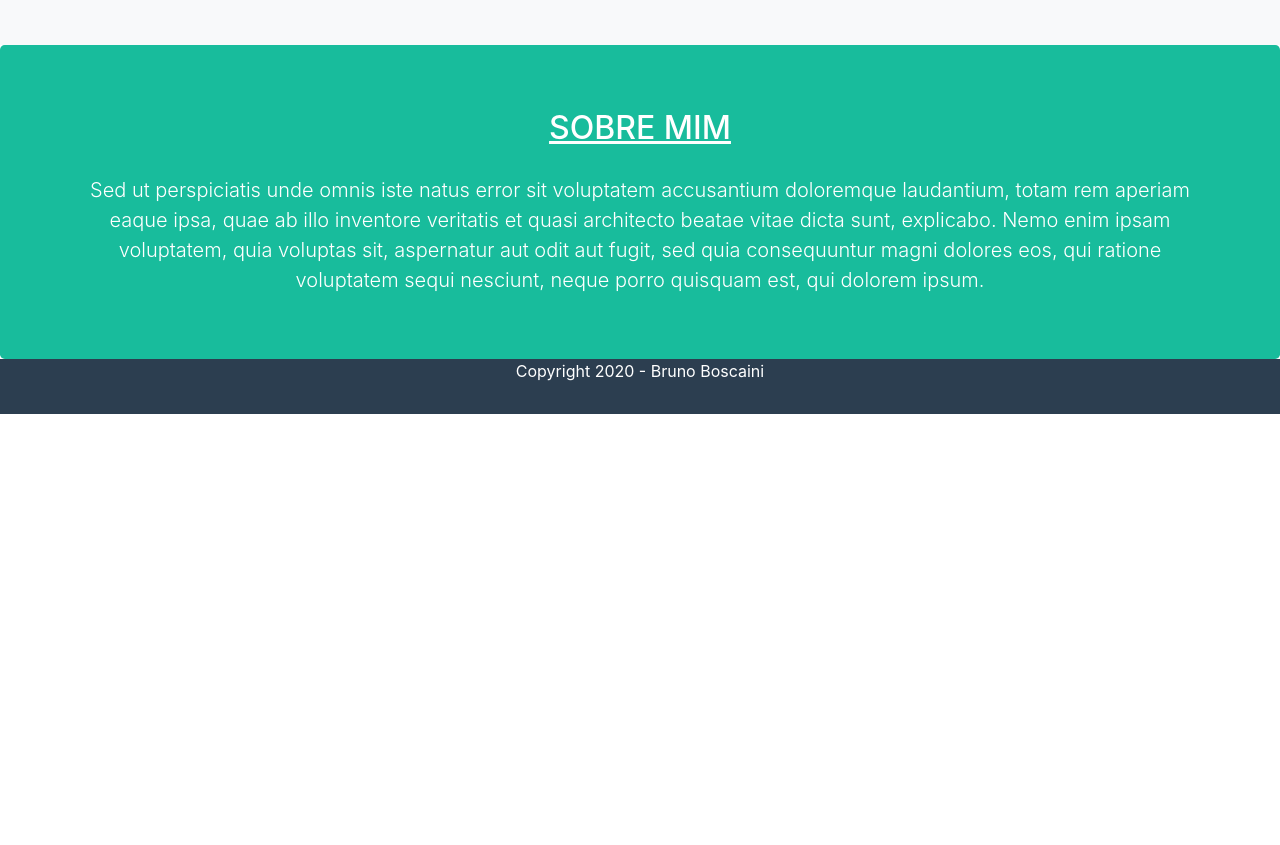
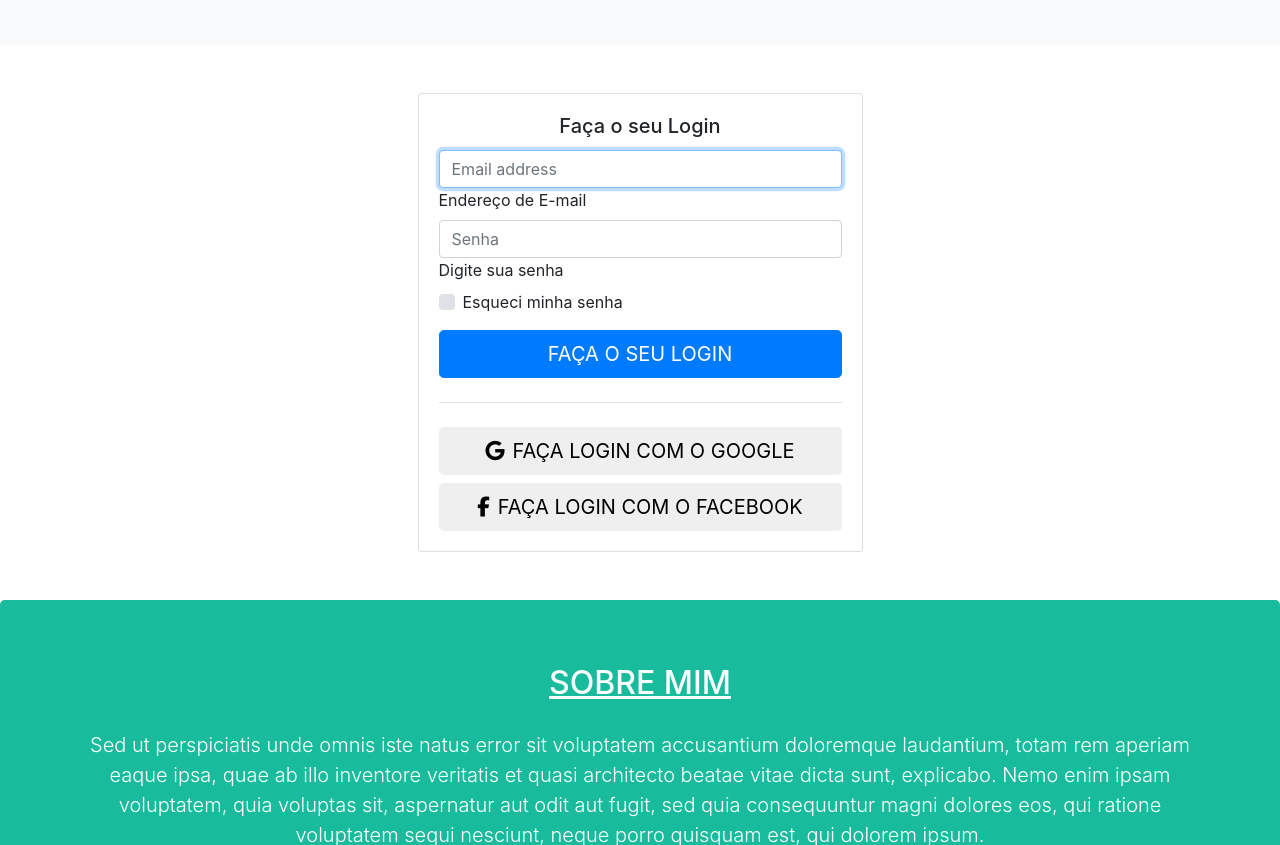
Before and after one commit to brunobosca/portfolio, a plain HTML site: page index.html in a window 1280 px wide. Shown: the part 1158-2003 px from the top of the page. Before the commit the page ends 1572 px from the top, so only its background shows below. Drawn offline with nearby package versions, Linux system fonts and the light colour scheme.

Commit message:
uploadformularioteste

```diff
--- a/index.html
+++ b/index.html
@@ -31,7 +31,7 @@
         }
 
         .corSecundaria {
-            background-color:#2c3e50;
+            background-color: #2c3e50;
         }
 
         p {
@@ -59,23 +59,28 @@
             fonte-weight: 700;
             color: #18bc9c;
         }
+
         .textoBranco {
             color: white !important
         }
+
         .jumbotron {
             margin-bottom: 0px;
         }
+
         .textoFooter {
-            margin: 0px
-            padding-top: 15px;
+            margin: 0px padding-top: 15px;
             padding-bottom: 15px
         }
+
         .textoBranconav {
             color: white !important
         }
+
         .nav-link {
-        color: white !important;
+            color: white !important;
         }
+
         .navbar-brand {
             color: white !important
         }
@@ -187,12 +192,49 @@
             </div>
         </div>
     </div>
+    <!-- Formulário de Login -->
+    <div class="container">
+        <div class="row">
+            <div class="col-sm-9 col-md-7 col-lg-5 mx-auto">
+                <div class="card card-signin my-5">
+                    <div class="card-body">
+                        <h5 class="card-title text-center">Faça o seu Login</h5>
+                        <form class="form-signin">
+                            <div class="form-label-group">
+                                <input type="email" id="inputEmail" class="form-control" placeholder="Email address"
+                                    required autofocus>
+                                <label for="inputEmail">Endereço de E-mail</label>
+                            </div>
+
+                            <div class="form-label-group">
+                                <input type="password" id="inputPassword" class="form-control" placeholder="Senha"
+                                    required>
+                                <label for="inputPassword">Digite sua senha</label>
+                            </div>
+
+                            <div class="custom-control custom-checkbox mb-3">
+                                <input type="checkbox" class="custom-control-input" id="customCheck1">
+                                <label class="custom-control-label" for="customCheck1">Esqueci minha senha</label>
+                            </div>
+                            <button class="btn btn-lg btn-primary btn-block text-uppercase" type="submit">Faça o seu login</button>
+                            <hr class="my-4">
+                            <button class="btn btn-lg btn-google btn-block text-uppercase" type="submit"><i
+                                    class="fab fa-google mr-2"></i>Faça login com o Google</button>
+                            <button class="btn btn-lg btn-facebook btn-block text-uppercase" type="submit"><i
+                                    class="fab fa-facebook-f mr-2"></i>Faça login com o Facebook</button>
+                        </form>
+                    </div>
+                </div>
+            </div>
+        </div>
+    </div>
 
     <!-- About me -->
     <section class="jumbotron text-center corPrimaria">
         <div class="container">
             <h2 class="jumbotron-heading titulosBrancos">Sobre mim</h2>
-            <o class="lead textoBranco">Sed ut perspiciatis unde omnis iste natus error sit voluptatem accusantium doloremque
+            <o class="lead textoBranco">Sed ut perspiciatis unde omnis iste natus error sit voluptatem accusantium
+                doloremque
                 laudantium, totam rem aperiam eaque ipsa, quae ab illo inventore veritatis et quasi architecto beatae
                 vitae dicta sunt, explicabo. Nemo enim ipsam voluptatem, quia voluptas sit, aspernatur aut odit aut
                 fugit, sed quia consequuntur magni dolores eos, qui ratione voluptatem sequi nesciunt, neque porro
@@ -204,7 +246,6 @@
         <p>Copyright 2020 - Bruno Boscaini</p>
     </footer>
 
-
 </body>
 
 </html>
```
